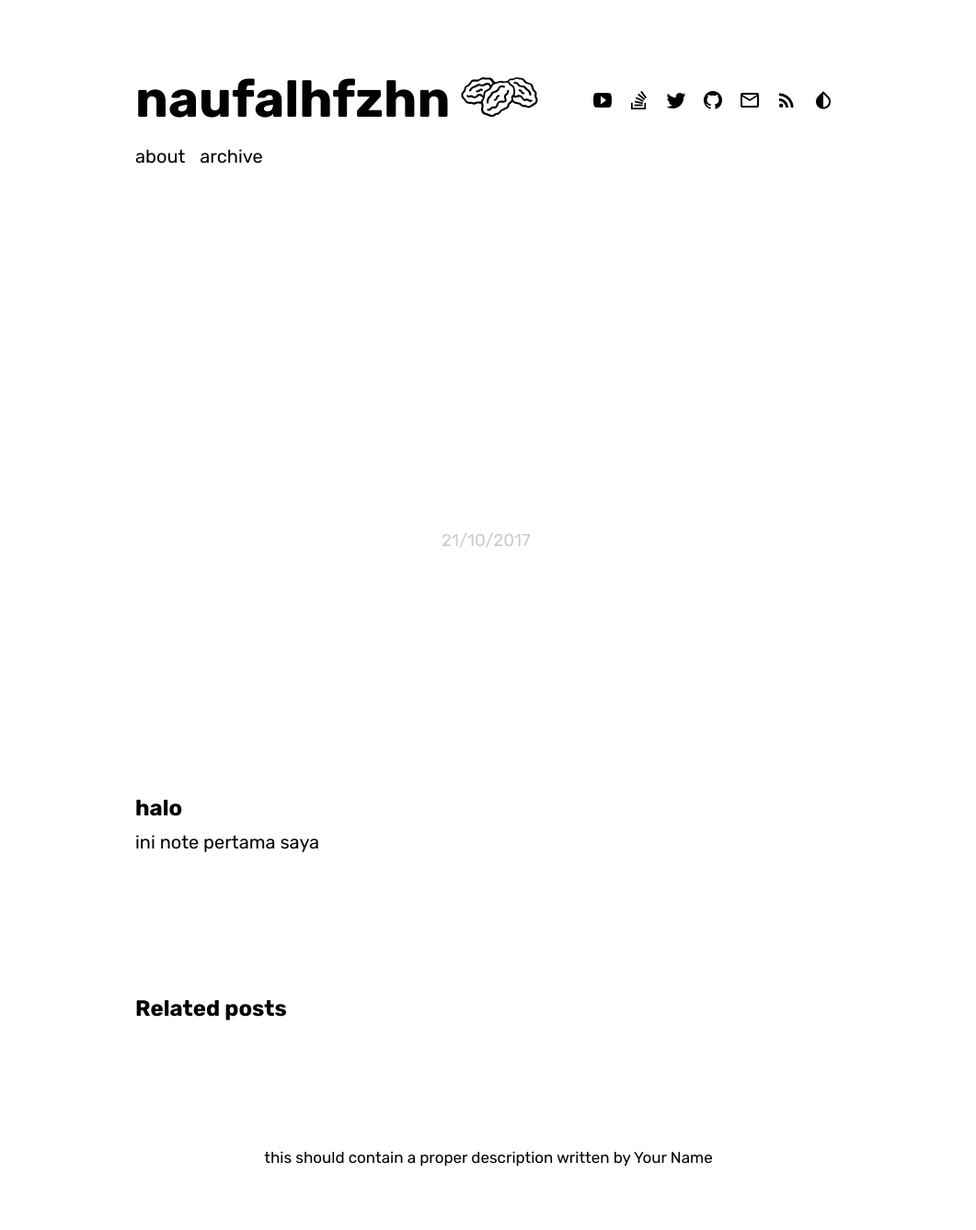
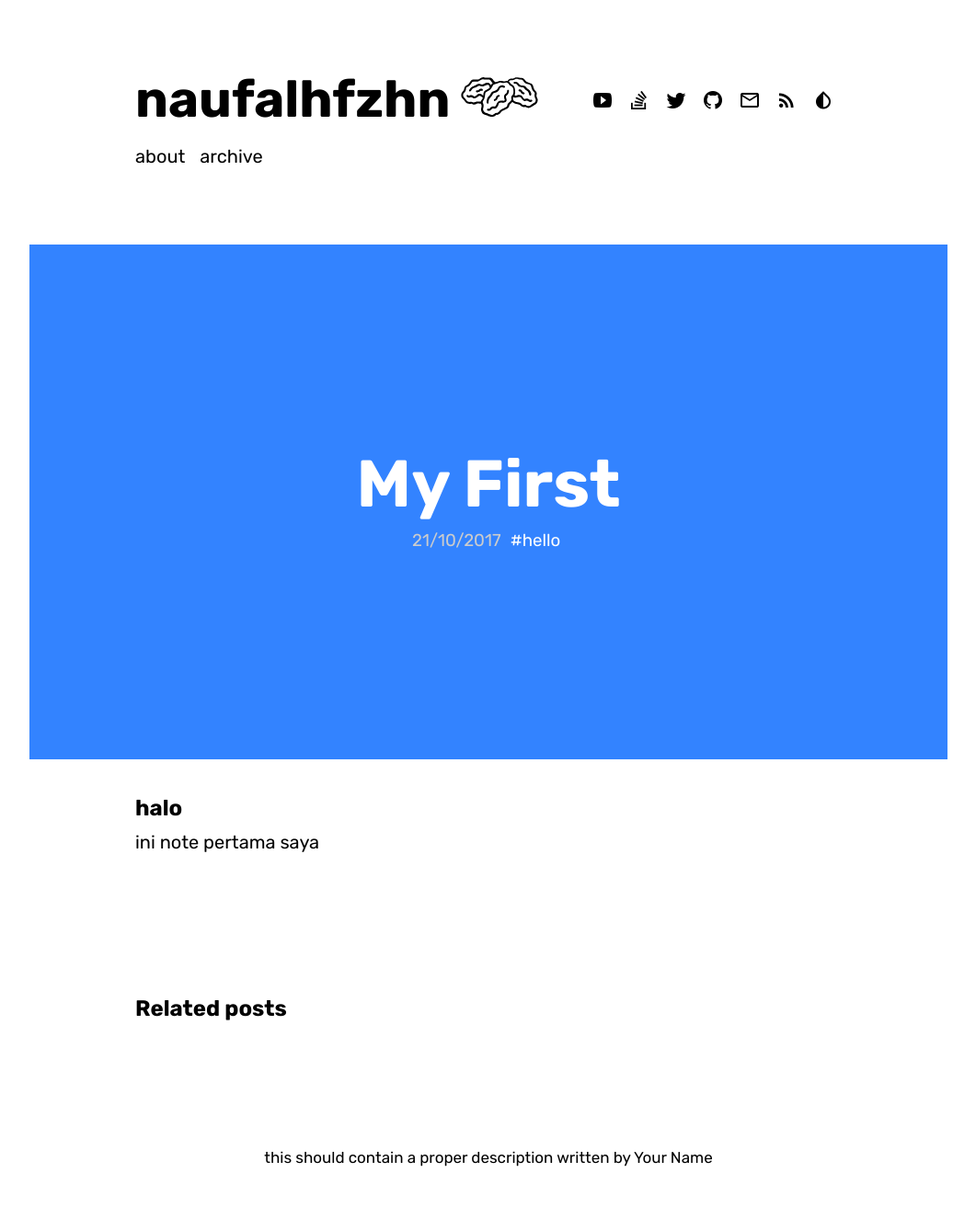
Before and after one commit to beruangtidur/beruangtidur.github.io, a Jekyll site: the page built from _posts/2017-10-21-my-first.md, in a window 1280 px wide. Shown: the whole page at 92% size, without its empty margins (109-1170 px from the left). Built offline with Jekyll 4.4.1, drawn with Linux system fonts in a browser that asks for light colours; some web fonts are replaced; our own code applies the rules of GitHub Pages for plain Markdown files.

Commit message:
Update 2017-10-21-my-first.md

```diff
--- a/_posts/2017-10-21-my-first.md
+++ b/_posts/2017-10-21-my-first.md
@@ -1,5 +1,8 @@
 ---
 published: true
+tags:
+  - hello
+overlay: blue
 ---
 ## halo
 
```
